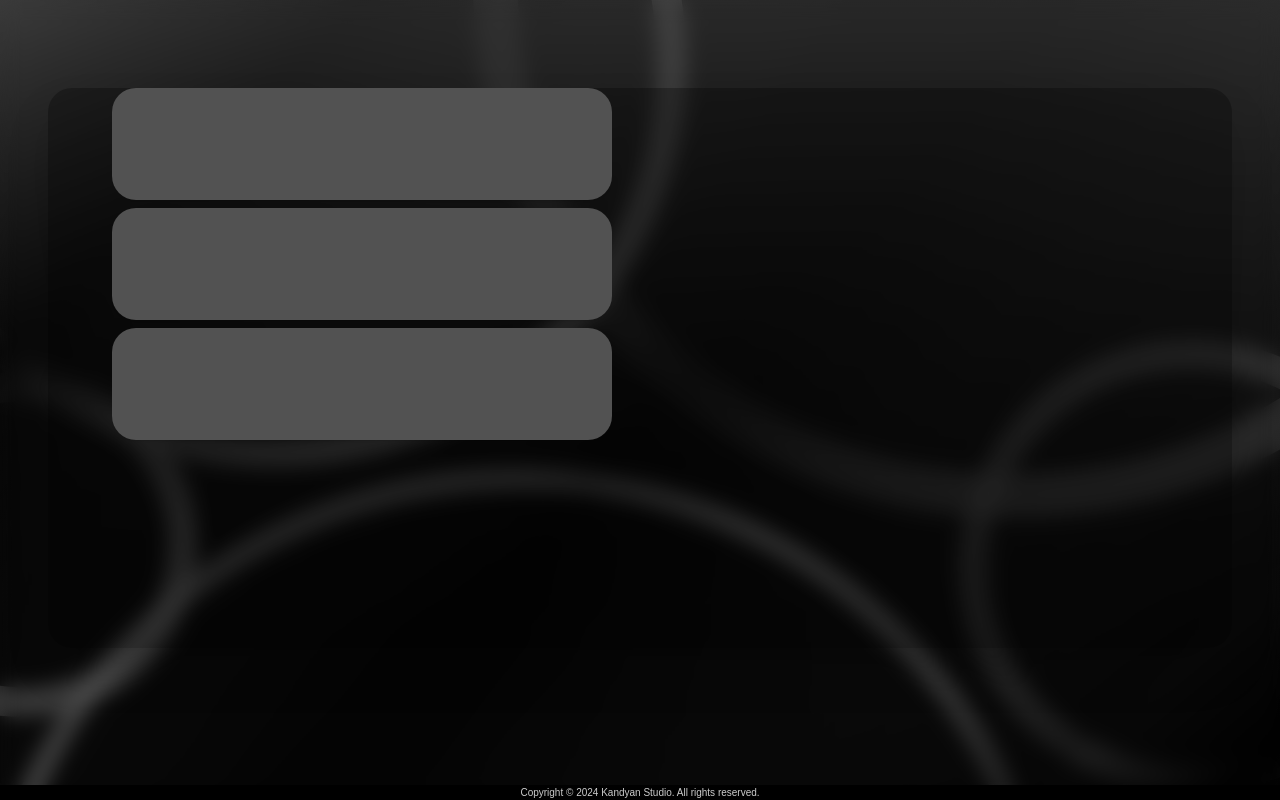
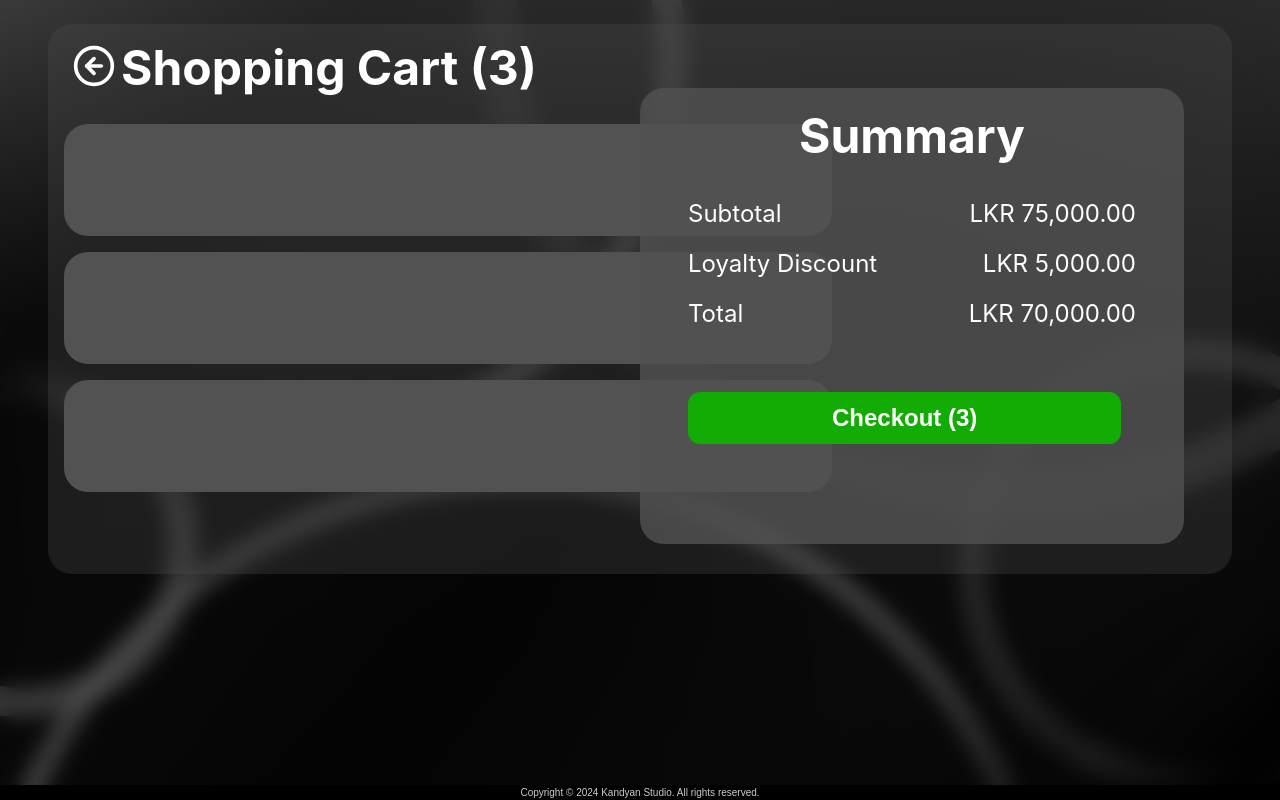
Before and after one commit to ITP-T067/T067-Kandyan-Studio, a React (Create React App) app in the folder frontend/: page /customercart in a window 1280 px wide. Built offline with nearby package versions, Linux system fonts and the light colour scheme.

Commit message:
customer cart ok

```diff
--- a/frontend/src/index.js
+++ b/frontend/src/index.js
@@ -21,6 +21,7 @@ import Pendingorder from './pages/customer/onlineorder/pendingOrders.jsx';
 import Processingorder from './pages/customer/onlineorder/ProcessingOrders.jsx';
 import Completeorder from './pages/customer/onlineorder/CompletedOrders.jsx';
 import Generatereport from './pages/customer/onlineorder/GenerateReports.jsx';
+import Payorder from './pages/customer/onlineorder/payOrder.jsx';
 
 //Manager Dashboard
 //Manager Dashboard - Stock Department
@@ -73,6 +74,7 @@ root.render(
         <Route path='/processingorder' element={<Processingorder/>}/>
         <Route path='/completeorder' element={<Completeorder/>}/>
         <Route path='/generatereport' element={<Generatereport/>}/>
+        <Route path='/payorder' element={<Payorder/>}/>
 
         {/* Customer addToCart */}
         <Route path='/addtocart' element={<Addtocart/>}/>
--- a/frontend/src/pages/customer/onlineorder/addToCart.jsx
+++ b/frontend/src/pages/customer/onlineorder/addToCart.jsx
@@ -25,7 +25,7 @@ export default function AddToCart() {
   return (
     <div>
       <div className={`container ${showAlert ? 'blur' : ''}`}>
-        <div className="card h-96 bg-kgray bg-opacity-30 rounded-3xl m-12">
+        <div className="h-96 bg-kgray bg-opacity-30 rounded-3xl m-12">
           <div>
             <div className="flex flex-col md:flex-row md:space-x-8">
               <div className="mt-12 ml-11">
@@ -105,21 +105,21 @@ export default function AddToCart() {
             </div>
           </div>
           <div class="overflow-y-auto h-60 max-w-[550px] ml-36 -mt-64">
-              <div className="Rectangle104 max-w-[500px] h-28 bg-kgray rounded-3xl shadow mb-2" />
-              <div className="Rectangle104 max-w-[500px] h-28 bg-kgray rounded-3xl shadow mb-2" />
-              <div className="Rectangle104 max-w-[500px] h-28 bg-kgray rounded-3xl shadow mb-2" />
-              <div className="Rectangle104 max-w-[500px] h-28 bg-kgray rounded-3xl shadow mb-2" />
-              <div className="Rectangle104 max-w-[500px] h-28 bg-kgray rounded-3xl shadow mb-2" />
-              <div className="Rectangle104 max-w-[500px] h-28 bg-kgray rounded-3xl shadow mb-2" />
-              <div className="Rectangle104 max-w-[500px] h-28 bg-kgray rounded-3xl shadow mb-2" />
-              <div className="Rectangle104 max-w-[500px] h-28 bg-kgray rounded-3xl shadow mb-2" />
-            </div>
+            <div className="Rectangle104 max-w-[500px] h-28 bg-kgray rounded-3xl mb-2"/>
+            <div className="Rectangle104 max-w-[500px] h-28 bg-kgray rounded-3xl mb-2" />
+            <div className="Rectangle104 max-w-[500px] h-28 bg-kgray rounded-3xl mb-2" />
+            <div className="Rectangle104 max-w-[500px] h-28 bg-kgray rounded-3xl mb-2" />
+            <div className="Rectangle104 max-w-[500px] h-28 bg-kgray rounded-3xl mb-2" />
+            <div className="Rectangle104 max-w-[500px] h-28 bg-kgray rounded-3xl mb-2" />
+            <div className="Rectangle104 max-w-[500px] h-28 bg-kgray rounded-3xl mb-2" />
+            <div className="Rectangle104 max-w-[500px] h-28 bg-kgray rounded-3xl mb-2" />
+          </div>
         </div>
       </div>
       {showAlert && (
         <div className="fixed top-1/2 left-1/2 transform -translate-x-1/2 -translate-y-1/2 bg-opacity-100 bg-kgray rounded-2xl flex justify-center items-center">
           <div className="bg-white p-8 rounded-3xl">
-            <p className="text-center text-3xl font-bold text-kwhite text-gray-900">Added to cart successfully!</p>
+            <p className="text-center text-3xl font-bold text-kwhite">Added to cart successfully!</p>
             <button className="block mx-auto bg-kgreen hover:bg-green-600 text-kwhite font-bold py-2 px-4 mt-4 rounded" onClick={handleOKButtonClick}>OK</button>
           </div>
         </div>
--- a/frontend/src/pages/customer/onlineorder/customerCart.jsx
+++ b/frontend/src/pages/customer/onlineorder/customerCart.jsx
@@ -1,18 +1,53 @@
 import React from 'react';
+import { useNavigate } from 'react-router-dom';
 
-export default function customerCart() {
+export default function CustomerCart() {
+  const navigate = useNavigate();
 
   return (
     <div>
-        <div className="card min-h-[35rem] bg-kblack bg-opacity-30 rounded-3xl m-12 shadow-2xl">
-          <div class="overflow-y-auto max-w-[500px] h-72 m-16 ">
-            <div className="Rectangle104 max-w-[500px] h-28 bg-kgray rounded-3xl shadow mb-2" />
-            <div className="Rectangle104 max-w-[500px] h-28 bg-kgray rounded-3xl shadow mb-2" />
-            <div className="Rectangle104 max-w-[500px] h-28 bg-kgray rounded-3xl shadow mb-2" />
+      <div className="h-96 bg-kgray bg-opacity-30 rounded-3xl ml-12 mr-12 max-h-[550px] relative">
+
+        <div className="relative">
+          <div class="flex items-center ml-6 pt-5">
+            <svg class="h-11 w-11 mb-3 text-kwhite mr-2 cursor-pointer" viewBox="0 0 24 24" fill="none" stroke="currentColor" strokeWidth="2" strokeLinecap="round" strokeLinejoin="round" onClick={() => navigate('/cusdashboard')}>
+              <circle cx="12" cy="12" r="10" />
+              <polyline points="12 8 8 12 12 16" />
+              <line x1="16" y1="12" x2="8" y2="12" />
+            </svg>
           </div>
+          <h2 className="left-[73px] top-5 absolute text-kwhite text-5xl font-bold font-['Inter']">Shopping Cart (3)</h2>
         </div>
 
+        <div class="overflow-y-auto max-h-[450px] max-w-[800px] mt-2">
+          <div className="h-28 bg-kgray rounded-3xl m-4" />
+          <div className="h-28 bg-kgray rounded-3xl m-4" />
+          <div className="h-28 bg-kgray rounded-3xl m-4" />
+        </div>
 
+        <div className="absolute top-0 right-0 h-[28.5rem] w-[34rem] bg-kgray bg-opacity-80 rounded-3xl m-12 mt-16 text-kwhite">
+            <div className="absolute top-6 left-1/2 transform -translate-x-1/2 text-5xl font-bold font-['Inter']">Summary</div>
+
+            <div className="m-12 text-2xl">
+              <div className="w-[28rem] top-[110px] absolute">
+                <div className="absolute font-normal font-['Inter']">Subtotal</div>
+                <div className="text-right font-normal font-['Inter']">LKR 75,000.00</div>
+              </div>
+              <div className=" w-[28rem] top-[160px] absolute">
+                <div className="absolute font-normal font-['Inter']">Loyalty Discount</div>
+                <div className="text-right font-normal font-['Inter']">LKR 5,000.00</div>
+              </div>
+              <div className="w-[28rem] top-[210px] absolute">
+                <div className="absolute font-normal font-['Inter']">Total</div>
+                <div className="text-right left-[300px] font-normal font-['Inter']">LKR 70,000.00</div>
+              </div>
+            </div>
+
+            <div>
+              <button type="button" className="text-kwhite bg-kgreen hover:bg-kyellow font-bold rounded-xl text-2xl px-36 py-2.5 m-12 mt-64" onClick={() => navigate('/payorder')}>Checkout (3)</button>
+            </div>
+        </div>
+      </div>
     </div>
   );
 }
--- a/frontend/src/pages/customer/onlineorder/myOrders.jsx
+++ b/frontend/src/pages/customer/onlineorder/myOrders.jsx
@@ -7,7 +7,7 @@ import genarate from '../../../images/genarate.png';
 function MyOrder() {
   return (
     <div>
-        <div class="flex m-16">
+        <div class="flex mt-4 ml-16 mr-16 mb-5">
             <div class="flex-grow p-6 bg-white rounded-3xl dark:border-kgray bg-kgray bg-opacity-50 mr-8">
                 <h5 class="mt-auto text-4xl font-bold dark:text-kwhite">Total Orders</h5>
                 <h1 className="font-bold text-6xl text-kwhite dark:text-kwhite text-right mb-auto mt-10">12</h1>
@@ -20,25 +20,25 @@ function MyOrder() {
 
         <div className='flex justify-center'>
             <a href="/pendingorder" className='flex-grow relative ml-16 duration-300 delay-150 transform hover:scale-105'>
-                <div className="w-72 h-80 top-0 absolute bg-kblack rounded-3xl border-4 border-kyellow flex justify-center">
+                <div className="w-72 h-80 top-0 absolute bg-kblack rounded-3xl border-8 border-kyellow flex justify-center">
                     <img src={process} alt="Image" className="w-52 h-52" />
                 </div>
                 <div className="w-72 h-20 left-0 top-[232px] absolute text-center text-kwhite text-3xl font-bold font-['Inter']">Pending<br/>Orders</div>
             </a>
             <a href="/processingorder" className='flex-grow relative duration-300 delay-150 transform hover:scale-105'>
-                <div className="w-72 h-80 top-0 absolute bg-kblack rounded-3xl border-4 border-kyellow flex justify-center">
+                <div className="w-72 h-80 top-0 absolute bg-kblack rounded-3xl border-8 border-kyellow flex justify-center">
                     <img src={process} alt="Image" className="w-52 h-52" />
                 </div>
                 <div className="w-72 h-20 left-0 top-[232px] absolute text-center text-kwhite text-3xl font-bold font-['Inter']">Processing<br/>Orders</div>
             </a>
             <a href="/completeorder" className='flex-grow relative duration-300 delay-150 transform hover:scale-105'>
-                <div className="w-72 h-80 top-0 absolute bg-kblack rounded-3xl border-4 border-kyellow flex justify-center">
+                <div className="w-72 h-80 top-0 absolute bg-kblack rounded-3xl border-8 border-kyellow flex justify-center">
                     <img src={complete} alt="Image" className="w-52 h-52" />
                 </div>
                 <div className="w-72 h-20 left-0 top-[232px] absolute text-center text-kwhite text-3xl font-bold font-['Inter']">Completed<br/>Orders</div>
             </a>
             <a href="/generatereport" className='flex-grow relative mr-3 duration-300 delay-150 transform hover:scale-105'>
-                <div className="w-72 h-80 top-0 absolute bg-kblack rounded-3xl border-4 border-kyellow flex justify-center">
+                <div className="w-72 h-80 top-0 absolute bg-kblack rounded-3xl border-8 border-kyellow flex justify-center">
                     <img src={genarate} alt="Image" className="w-52 h-52" />
                 </div>
                 <div className="w-72 h-20 left-0 top-[232px] absolute text-center text-kwhite text-3xl font-bold font-['Inter']">Generate<br/>Reports</div>
--- /dev/null
+++ b/frontend/src/pages/customer/onlineorder/payOrder.jsx
@@ -0,0 +1,9 @@
+import React from 'react'
+
+export default function PayOrder() {
+  return (
+    <div>
+
+    </div>
+  )
+}
```
